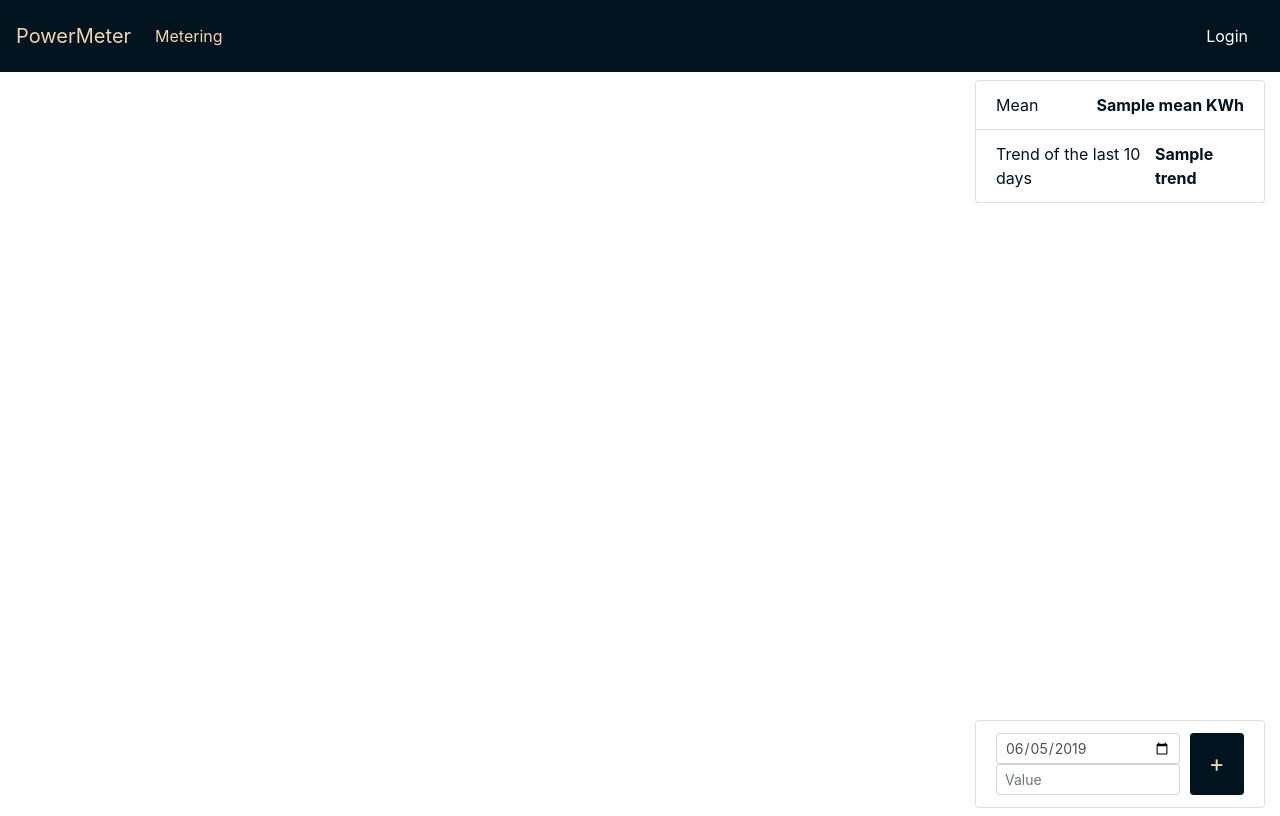
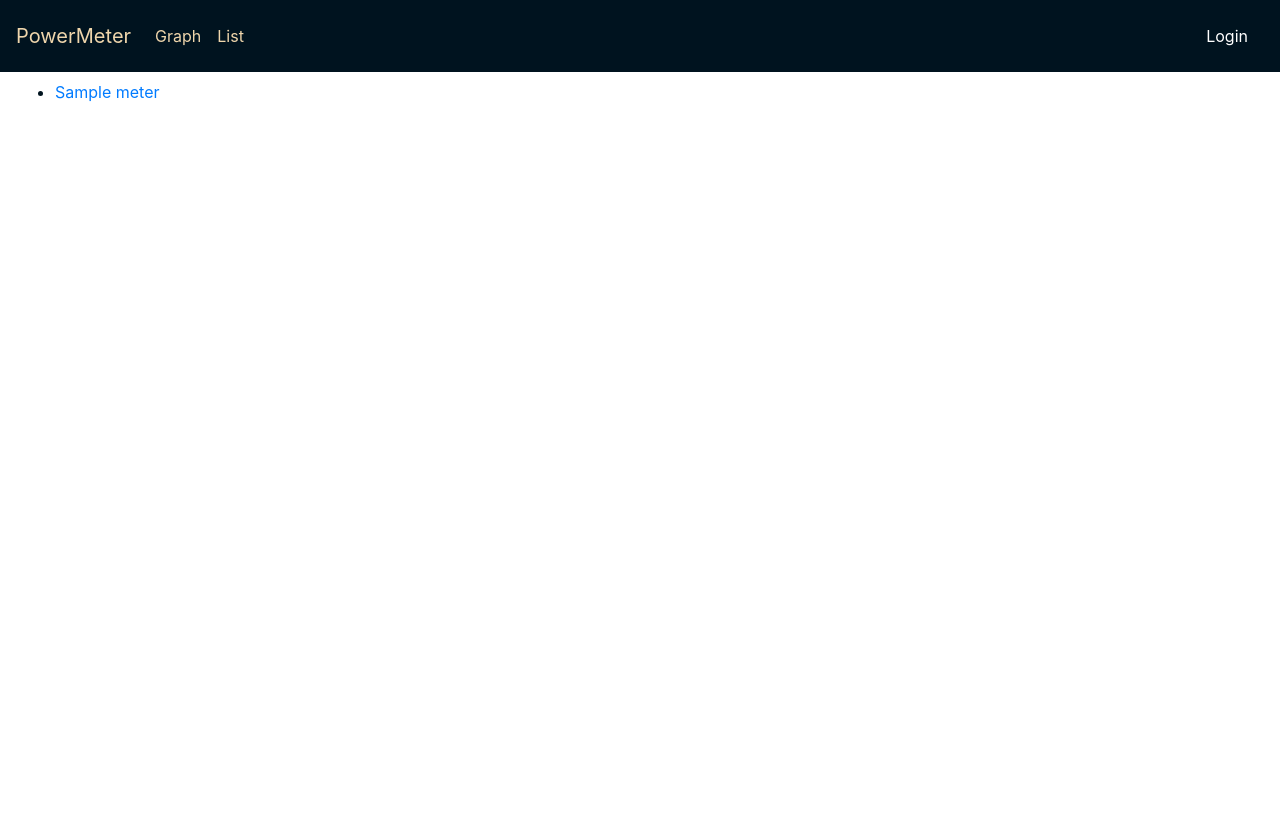
Before and after one commit to StupidDuck/powermeter, a Flask app: template templates/index.html.j2 in a window 1280 px wide. After the commit the page ends 102 px from the top, so only its background shows below. Run offline with Flask 2, Linux system fonts and the light colour scheme; the template is opened without the code that fills it: most values are stand-ins (such as "Sample title", 1, 10 or a date in 2020); data that the repository does not hold is empty; a map, chart or similar area stays blank; some libraries are stand-ins or nearby versions.

Commit message:
working ok

```diff
--- a/core/data_access/journal_dao.py
+++ b/core/data_access/journal_dao.py
@@ -4,7 +4,7 @@ from core.data_access.db import get_cursor as get_db
 
 def find_all(meter_id):
     with get_db() as db:
-        db.execute("SELECT date, value, id FROM indexes WHERE meter_id = %s ORDER BY date", (meter_id,))
+        db.execute("SELECT date, value, meter_id, id FROM indexes WHERE meter_id = %s ORDER BY date", (meter_id,))
         records = db.fetchall()
 
-    return [core.models.MeterReading(record[0], record[1], record[2]) for record in records]
+    return [core.models.MeterReading(record[0], record[1], record[2], record[3]) for record in records]
--- a/core/models/Journal.py
+++ b/core/models/Journal.py
@@ -7,6 +7,7 @@ from core.data_access import meter_reading_dao
 class Journal:
 
     def __init__(self, meter_id):
+        self.meter_id = meter_id
         self._mrs = journal_dao.find_all(meter_id)
 
         for idx, val in enumerate(self._mrs):
@@ -83,5 +84,5 @@ class Journal:
             line_list = line.split(',')
             value = line_list[1]
             date = line_list[0]
-            meter_reading_dao.insert(core.models.MeterReading(date, value))
+            meter_reading_dao.insert(core.models.MeterReading(date, value, self.meter_id))
             line = file.readline().decode("utf-8")
--- a/core/models/__init__.py
+++ b/core/models/__init__.py
@@ -1,2 +1,3 @@
+from .Meter import Meter
 from .Journal import Journal
 from .MeterReading import MeterReading
--- a/main.py
+++ b/main.py
@@ -1,8 +1,3 @@
-"""
-This webapp is aiming to log your electrical consumption.
-Usefull when used with photovoltaic solar panels.
-"""
-
 import os
 from urllib.parse import urlencode
 from functools import wraps
@@ -40,28 +35,19 @@ def requires_auth(f):
     return decorated
 
 
-@app.route('/test')
-def test():
-    print(url_for('login'))
-    print(request.url_root)
-    print(request)
-
-
 @app.route('/')
 @requires_auth
 def index():
-    journal_obj = Journal()
-    days = 15
-    trend = journal_obj.trend_last_days(days)
-    mean = journal_obj.mean
-    return render_template('index.html.j2', title='Powermeter', journal=reversed(journal_obj), mean=mean, trend=trend, days=days)
+    meters = Meter.find_all(session['profile']['id'])
+    return render_template('index.html.j2', title='Powermeter', meters=meters)
 
 
 @app.route('/login')
 def login():
     if os.environ['FLASK_ENV'] == 'development':
         session['profile'] = {
-            'name': 'DEV'
+            'id': -1,
+            'email': 'dev@asgaror.space'
         }
         return redirect(url_for('index'))
     return auth0.authorize_redirect(
@@ -89,50 +75,66 @@ def authorize():
     # Store the user information in flask session.
     session['jwt_payload'] = userinfo
     session['profile'] = {
-        'user_id': userinfo['sub'],
-        'name': userinfo['name'],
-        'picture': userinfo['picture']
+        'id': userinfo['user_id'],
+        'email': userinfo['name'],
     }
     return redirect(url_for('index'))
 
 @app.route('/meter', methods=['POST'])
-@app.route('/meter/<int:id>')
 @requires_auth
-def meter(id=None):
-    if request.method == 'POST':
-        _name = request.form.get('name')
-        try:
-            Meter(session['profile']['name'], _name).save()
-            return redirect(url_for('index'))
-        except (TypeError, ValueError) as err:
-            flash(err)
-    else:
-        pass
+def meter():
+    _name = request.form.get('name')
+    try:
+        Meter(session['profile']['id'], _name).save()
+        return redirect(url_for('index'))
+    except (TypeError, ValueError) as err:
+        flash(err)
 
 
-@app.route('/journal', methods=['GET', 'POST'])
+@app.route('/meter/<int:meter_id>', methods=['POST'])
 @requires_auth
-def journal():
-    if request.method == 'POST':
-        _date = request.form.get('date')
-        _value = float(request.form.get('value'))
-        try:
-            MeterReading(_date, _value).save()
-            return redirect(url_for('index'))
-        except (TypeError, ValueError) as err:
-            flash(err)
-
-    journal_obj = Journal()
-    mean = journal_obj.mean
-
-    return render_template('journal.html.j2', title='Meter Readings',
-                           journal=reversed(journal_obj), mean=mean)
+def post_journal(meter_id):
+    if Meter.find(meter_id).user_id != session['profile']['id']:
+        flash('Not allowed to do this !')
+        return redirect(url_for('index'))
+    _date = request.form.get('date')
+    _value = float(request.form.get('value'))
+    try:
+        MeterReading(_date, _value, meter_id).save()
+    except (TypeError, ValueError) as err:
+        flash(err)
+    return redirect(url_for('journal', meter_id=meter_id))
 
 
-@app.route('/journal/chart_data')
+@app.route('/meter/<int:meter_id>/journal')
 @requires_auth
-def get_chart_data():
-    journal_obj = Journal()
+def journal(meter_id):
+    if Meter.find(meter_id).user_id != session['profile']['id']:
+        flash('Not allowed to do this !')
+        return redirect(url_for('index'))
+    journal_obj = Journal(meter_id)
+    return render_template('journal.html.j2', title='Journal', journal_obj=reversed(journal_obj), meter_id=meter_id)
+
+
+@app.route('/meter/<int:meter_id>/graph')
+@requires_auth
+def graph(meter_id):
+    if Meter.find(meter_id).user_id != session['profile']['id']:
+        flash('Not allowed to do this !')
+        return redirect(url_for('index'))
+    journal_obj = Journal(meter_id)
+    days = 15
+    trend = journal_obj.trend_last_days(days)
+    mean = journal_obj.mean
+    return render_template('graph.html.j2', title='Journal', journal_obj=reversed(journal_obj), meter_id=meter_id, mean=mean, trend=trend, days=days)
+
+
+@app.route('/meter/<int:meter_id>/json')
+@requires_auth
+def json_chart_data(meter_id):
+    if Meter.find(meter_id).user_id != session['profile']['id']:
+        return jsonify({})
+    journal_obj = Journal(meter_id)
 
     chart_data = {
         'y_min': 0.0,
@@ -158,34 +160,51 @@ def get_chart_data():
     })
 
 
-@app.route('/journal/export')
+@app.route('/meter/<int:meter_id>/journal/export')
 @requires_auth
-def export_csv():
-    journal_obj = Journal()
-    filename = journal_obj.export_csv()
+def export_csv(meter_id):
+    meter = Meter.find(meter_id)
+    if meter.user_id == session['profile']['id']:
+        journal_obj = Journal(meter_id)
+        filename = journal_obj.export_csv()
+    else:
+        flash('Not allowed to do this !')
     return send_file(filename,
                      mimetype="text/csv",
                      as_attachment=True,
                      attachment_filename="export.csv")
 
 
-@app.route('/journal/import', methods=['POST'])
+@app.route('/meter/<int:meter_id>/journal/import', methods=['POST'])
 @requires_auth
-def import_csv():
+def import_csv(meter_id):
     if 'file' not in request.files:
         flash('No file selected')
-        return redirect(url_for('journal'))
+        return redirect(url_for('journal', meter_id=meter_id))
     file = request.files['file']
     if file.filename == '':
         flash('No file selected')
-        return redirect(url_for('journal'))
-    journal_obj = Journal()
-    journal_obj.import_csv(file)
-    return redirect(url_for('journal'))
+        return redirect(url_for('journal', meter_id=meter_id))
+    meter = Meter.find(meter_id)
+    if meter.user_id == session['profile']['id']:
+        journal_obj = Journal(meter_id)
+        journal_obj.import_csv(file)
+    else:
+        flash('Not allowed to do this !')
+    return redirect(url_for('journal', meter_id=meter_id))
 
 
 @app.route('/mr/<int:id>/delete')
 @requires_auth
 def delete_mr(id):
-    MeterReading.find(id).delete()
-    return redirect(url_for('journal'))
+    try:
+        mr = MeterReading.find(id)
+        meter = Meter.find(mr.meter_id)
+        if meter.user_id == session['profile']['id']:
+            mr.delete()
+        else:
+            flash('Not allowed to do this !')
+        return redirect(url_for('journal', meter_id=mr.meter_id))
+    except:
+        flash('Error, action aborted')
+        return redirect(url_for('index'))
--- a/static/ir_chart.js
+++ b/static/ir_chart.js
@@ -1,17 +1,3 @@
-/*
-data :{
-  mean,
-  y_min,
-  y_max,
-  lables,
-  values
-}
-*/
-
-fetchData();
-
-//puduku => Promise !
-
 var ctx = document.getElementById("myChart");
 
 function buildChart(data) {
@@ -58,22 +44,22 @@ function buildChart(data) {
   });
 }
 
-function fetchData() {
+function fetchData(id) {
+  return new Promise((resolve, reject) => {
     const req = new XMLHttpRequest();
-
     req.onreadystatechange = function(event) {
-      // XMLHttpRequest.DONE === 4
         if (this.readyState === XMLHttpRequest.DONE) {
             if (this.status === 200) {
-              buildChart(JSON.parse(this.responseText));
+                resolve(JSON.parse(this.responseText));
             } else {
-              console.log("Status de la réponse: %d (%s)", this.status, this.statusText);
+                reject("Status de la réponse: %d (%s)", this.status, this.statusText);
             }
         }
     };
 
-  req.open('GET', 'journal/chart_data', true);
+    req.open('GET', '/meter/' + id + '/json', true);
     req.send(null);
+  });
 }
 
 function palette(i) {
--- a/templates/base.html.j2
+++ b/templates/base.html.j2
@@ -4,7 +4,7 @@
     <meta charset="utf-8">
     <meta name="viewport" content="width=device-width, initial-scale=1, shrink-to-fit=no">
     <link rel="stylesheet" href="https://stackpath.bootstrapcdn.com/bootstrap/4.3.0/css/bootstrap.min.css" integrity="sha384-PDle/QlgIONtM1aqA2Qemk5gPOE7wFq8+Em+G/hmo5Iq0CCmYZLv3fVRDJ4MMwEA" crossorigin="anonymous">
-    <link rel="stylesheet" href="static/style.css">
+    <link rel="stylesheet" href="/static/style.css">
     <!--<meta http-equiv="Content-Security-Policy" content="script-src 'self'; report-uri">-->
     <title>{{ title }}</title>
     {% block head %}{% endblock %}
@@ -17,13 +17,18 @@
       </button>
       <div class="collapse navbar-collapse" id="navbarNav">
         <ul class="navbar-nav">
+          {% if meter_id %}
           <li class="nav-item">
-            <a class="nav-link" href="{{ url_for('journal') }}">Metering</a>
+            <a class="nav-link" href="{{ url_for('graph', meter_id=meter_id) }}">Graph</a>
           </li>
+          <li class="nav-item">
+            <a class="nav-link" href="{{ url_for('journal', meter_id=meter_id) }}">List</a>
+          </li>
+          {% endif %}
         </ul>
         <span class="navbar-text ml-auto">
           {% if 'profile' in session %}
-            {{ session['profile']['name'] }} (<a href="{{ url_for('logout') }}">logout</a>)
+            {{ session['profile']['email'] }} (<a href="{{ url_for('logout') }}">logout</a>)
           {% else %}
             <a class="nav-link" href="{{ url_for('login') }}">Login</a>
           {% endif %}
--- a/templates/index.html.j2
+++ b/templates/index.html.j2
@@ -5,34 +5,9 @@
   <script src="https://cdnjs.cloudflare.com/ajax/libs/Chart.js/2.7.3/Chart.min.js"></script>
 {% endblock %}
 {% block content %}
-  <div class="row full-height">
-    <div class="col-sm-9" style="height: 100%">
-      <canvas id="myChart"></canvas>
-    </div>
-    <div class="col-sm-3 d-flex flex-column justify-content-between" style="height: 100%">
-      <ul class="list-group">
-        <li class="list-group-item d-flex justify-content-between">Mean<span><strong>{{ mean }} KWh</strong></span></li>
-        <li class="list-group-item d-flex justify-content-between">Trend of the last {{ days }} days<span><strong>{{ trend }}</strong></span></li>
-      </ul>
-      <ul class="list-group" style="margin-bottom: 8px">
-        <li class="list-group-item">
-          <form action="{{ url_for('journal') }}" method="POST">
-            <div class="form-row">
-              <div class="col-9">
-                <input class="form-control form-control-sm" id="date" name="date" type="date" placeholder="Date">
-                <input class="form-control form-control-sm" id="value" name="value" type="text" placeholder="Value">
-              </div>
-              <div class="col-3">
-                <button class="btn btn-primary btn-sm" type="submit" style="width: 100%; height: 100%; font-size: 24px">+</button>
-              </div>
-            </div>
-          </form>
-        </li>
-      </ul>
-    </div>
-  </div>
-  <script src="static/ir_chart.js"></script>
-  <script>
-    document.getElementById('date').valueAsDate = new Date();
-  </script>
+  <ul>
+    {% for meter in meters %}
+    <li><a href="{{ url_for('graph', meter_id=meter._id) }}">{{meter.name}}</a></li>
+    {% endfor %}
+  </ul>
 {% endblock %}
--- a/templates/journal.html.j2
+++ b/templates/journal.html.j2
@@ -1,7 +1,7 @@
 {% extends "base.html.j2" %}
 {% block content %}
   <!-- Upload .csv -->
-  <form action="{{ url_for('import_csv') }}" enctype="multipart/form-data" method="POST">
+  <form action="{{ url_for('import_csv', meter_id=meter_id) }}" enctype="multipart/form-data" method="POST">
     <input name="file" type="file" accept="text/csv">
     <input type="submit" value="Import">
   </form>
@@ -18,7 +18,7 @@
       </thead>
       <tbody>
         <tr>
-          <form action="{{ url_for('journal') }}" method="POST">
+          <form action="{{ url_for('post_journal', meter_id=meter_id) }}" method="POST">
             <th>
               <input class="form-control" id="date" name="date" type="date" placeholder="Date">
             </th>
@@ -28,7 +28,7 @@
           </form>
         </tr>
 
-        {% for mr in journal %}
+        {% for mr in journal_obj %}
           <tr>
             <th>{{mr.date}}</th>
             <th>{{mr.value}}</th>
```
Also changed, not shown: core/data_access/db.py (+1 -9 lines), core/data_access/meter_dao.py (+10 -4 lines), core/data_access/meter_reading_dao.py (+4 -4 lines), core/models/Meter.py (+6 -1 lines), core/models/MeterReading.py (+2 -5 lines), templates/graph.html.j2 (added, +40 -0 lines). Lines whose indentation alone changed are shown as unchanged.
